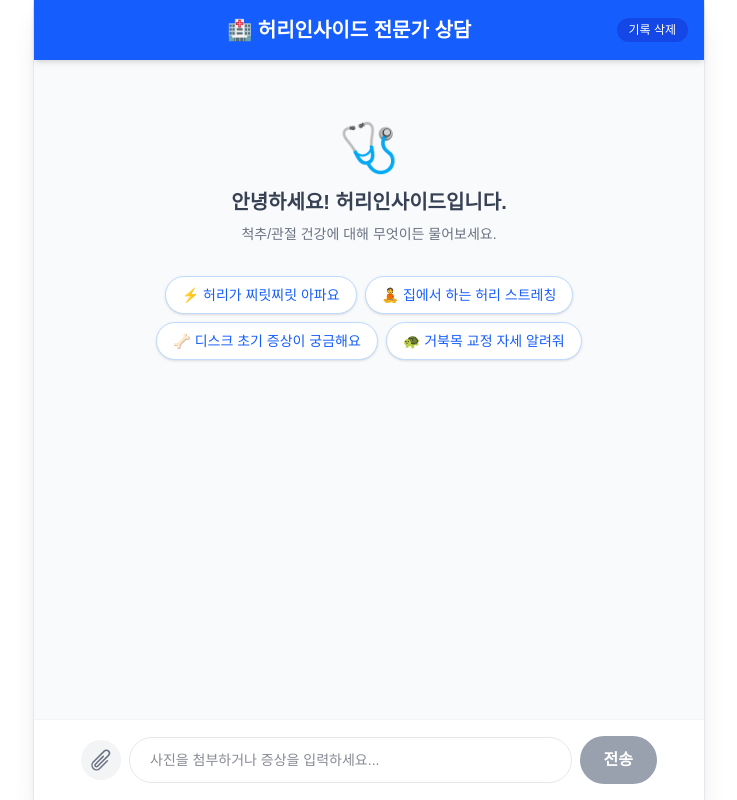
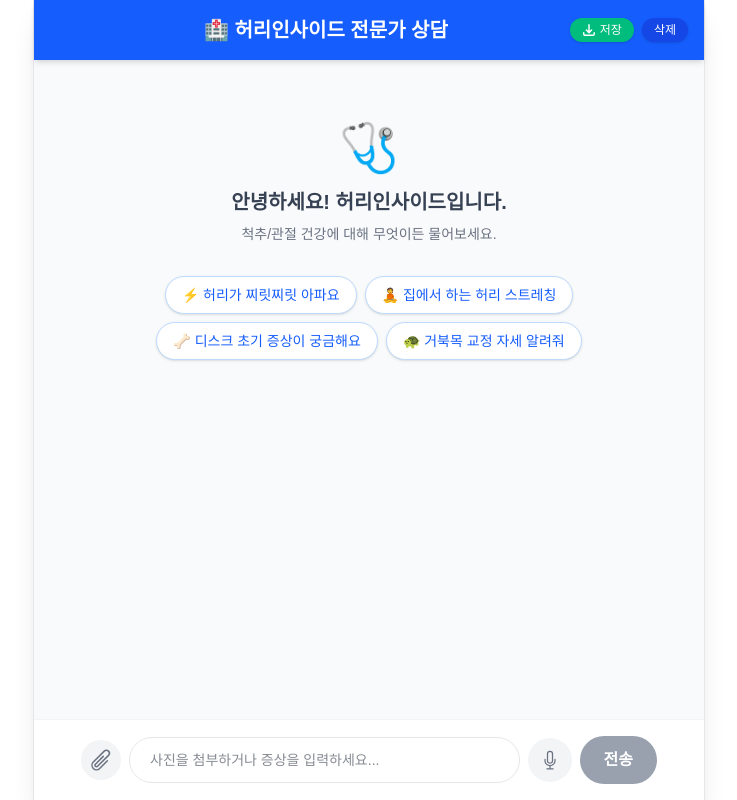
Before and after one commit to hoikjeon/gemini-web, a Next.js app: page / in a window 1280 px wide. Shown: the whole page, without its empty margins (271-1008 px from the left). Built offline with nearby package versions, Linux system fonts and the light colour scheme.

Commit message:
11일차: 음성 인식(STT) 기능 추가 및 Gemini 2.5 Flash 모델 업그레이드

```diff
--- a/app/page.tsx
+++ b/app/page.tsx
@@ -8,9 +8,9 @@ export default function Home() {
   const [inputValue, setInputValue] = useState("");
   const [isLoading, setIsLoading] = useState(false);
   const [selectedImage, setSelectedImage] = useState<string | null>(null);
+  const [isListening, setIsListening] = useState(false);
   const messagesEndRef = useRef<HTMLDivElement>(null);
 
-  // 추천 질문 리스트
   const quickReplies = [
     "⚡ 허리가 찌릿찌릿 아파요",
     "🧘 집에서 하는 허리 스트레칭",
@@ -48,6 +48,29 @@ export default function Home() {
     }
   };
 
+  const handleDownloadChat = () => {
+    if (messages.length === 0) {
+      alert("저장할 상담 기록이 없습니다.");
+      return;
+    }
+    const chatText = messages.map(msg => {
+      const roleName = msg.role === "user" ? "👤 환자" : "🏥 허리인사이드";
+      let content = msg.content;
+      if (msg.image) content = "[사진 첨부됨]\n" + content;
+      return `${roleName}:\n${content}\n\n--------------------------------------------------\n\n`;
+    }).join("");
+
+    const blob = new Blob([chatText], { type: "text/plain;charset=utf-8" });
+    const url = URL.createObjectURL(blob);
+    const link = document.createElement("a");
+    link.href = url;
+    link.download = "허리인사이드_사전문진표.txt";
+    document.body.appendChild(link);
+    link.click();
+    document.body.removeChild(link);
+    URL.revokeObjectURL(url);
+  };
+
   const handleImageUpload = (e: React.ChangeEvent<HTMLInputElement>) => {
     const file = e.target.files?.[0];
     if (file) {
@@ -59,7 +82,38 @@ export default function Home() {
 
   const handleRemoveImage = () => setSelectedImage(null);
 
-  // 만능 전송 로직
+  // ⭐ 타입스크립트 에러를 방지하는 마법의 'win' 치트키 적용!
+  const handleSpeechRecognition = () => {
+    const win = window as any; // 👈 깐깐한 검사를 무사통과하는 치트키입니다.
+
+    if (!("webkitSpeechRecognition" in win) && !("SpeechRecognition" in win)) {
+      alert("현재 브라우저에서는 음성 인식 기능을 지원하지 않습니다. 크롬(Chrome)이나 사파리(Safari)를 이용해 주세요.");
+      return;
+    }
+
+    const SpeechRecognition = win.SpeechRecognition || win.webkitSpeechRecognition;
+    const recognition = new SpeechRecognition();
+
+    recognition.lang = "ko-KR";
+    recognition.interimResults = false;
+    recognition.maxAlternatives = 1;
+
+    recognition.onstart = () => setIsListening(true);
+
+    recognition.onresult = (event: any) => {
+      const transcript = event.results[0][0].transcript;
+      setInputValue((prev) => prev + (prev ? " " : "") + transcript);
+    };
+
+    recognition.onerror = () => {
+      alert("음성 인식 중 오류가 발생했습니다. 다시 시도해 주세요.");
+      setIsListening(false);
+    };
+    recognition.onend = () => setIsListening(false);
+
+    recognition.start();
+  };
+
   const executeSend = async (textToSend: string, imageToSend: string | null) => {
     if (textToSend.trim() === "" && !imageToSend) return;
     if (isLoading) return;
@@ -117,9 +171,13 @@ export default function Home() {
     <main className="flex h-screen flex-col bg-gray-50 max-w-2xl mx-auto shadow-xl border-x border-gray-200 relative">
       <header className="bg-blue-600 p-4 text-white shadow-md flex justify-between items-center">
         <h1 className="text-xl font-bold flex-1 text-center ml-8">🏥 허리인사이드 전문가 상담</h1>
-        <button onClick={handleClearChat} className="text-xs bg-blue-700 px-3 py-1 rounded-full hover:bg-blue-800 transition">
-          기록 삭제
-        </button>
+        <div className="flex gap-2">
+          <button onClick={handleDownloadChat} className="text-xs bg-emerald-500 px-3 py-1 rounded-full text-white hover:bg-emerald-600 transition flex items-center gap-1 shadow-sm font-medium">
+            <svg xmlns="http://www.w3.org/2000/svg" fill="none" viewBox="0 0 24 24" strokeWidth={2.5} stroke="currentColor" className="w-3.5 h-3.5"><path strokeLinecap="round" strokeLinejoin="round" d="M3 16.5v2.25A2.25 2.25 0 005.25 21h13.5A2.25 2.25 0 0021 18.75V16.5M16.5 12L12 16.5m0 0L7.5 12m4.5 4.5V3" /></svg>
+            저장
+          </button>
+          <button onClick={handleClearChat} className="text-xs bg-blue-700 px-3 py-1 rounded-full hover:bg-blue-800 transition shadow-sm font-medium">삭제</button>
+        </div>
       </header>
 
       <div className="flex-1 overflow-y-auto p-4 flex flex-col gap-4">
@@ -128,14 +186,9 @@ export default function Home() {
             <p className="text-5xl mb-4">🩺</p>
             <p className="text-gray-700 font-bold text-xl">안녕하세요! 허리인사이드입니다.</p>
             <p className="text-gray-500 text-sm mt-2">척추/관절 건강에 대해 무엇이든 물어보세요.</p>
-
             <div className="mt-8 flex flex-wrap justify-center gap-2 max-w-md mx-auto">
               {quickReplies.map((reply, index) => (
-                <button
-                  key={index}
-                  onClick={() => handleQuickReply(reply)}
-                  className="bg-white border border-blue-200 text-blue-600 px-4 py-2 rounded-full text-sm font-medium hover:bg-blue-50 hover:border-blue-300 transition-all shadow-sm active:scale-95"
-                >
+                <button key={index} onClick={() => handleQuickReply(reply)} className="bg-white border border-blue-200 text-blue-600 px-4 py-2 rounded-full text-sm font-medium hover:bg-blue-50 hover:border-blue-300 transition-all shadow-sm active:scale-95">
                   {reply}
                 </button>
               ))}
@@ -145,21 +198,9 @@ export default function Home() {
 
         {messages.map((msg, index) => (
           <div key={index} className={`flex ${msg.role === "user" ? "justify-end" : "justify-start"}`}>
-            <div className={`px-4 py-3 max-w-[85%] text-sm leading-relaxed shadow-sm ${
-              msg.role === "user"
-                ? "bg-blue-500 text-white rounded-2xl rounded-tr-none whitespace-pre-wrap"
-                : "bg-white text-gray-800 border border-gray-100 rounded-2xl rounded-tl-none overflow-hidden"
-            }`}>
-              {msg.image && (
-                <img src={msg.image} alt="첨부됨" className="w-full max-w-xs h-auto rounded-lg mb-2 shadow-sm border border-blue-400" />
-              )}
-              {msg.role === "model" ? (
-                <div className="whitespace-pre-wrap break-words prose prose-sm">
-                  <ReactMarkdown>{msg.content}</ReactMarkdown>
-                </div>
-              ) : (
-                msg.content
-              )}
+            <div className={`px-4 py-3 max-w-[85%] text-sm leading-relaxed shadow-sm ${msg.role === "user" ? "bg-blue-500 text-white rounded-2xl rounded-tr-none whitespace-pre-wrap" : "bg-white text-gray-800 border border-gray-100 rounded-2xl rounded-tl-none overflow-hidden"}`}>
+              {msg.image && <img src={msg.image} alt="첨부됨" className="w-full max-w-xs h-auto rounded-lg mb-2 shadow-sm border border-blue-400" />}
+              {msg.role === "model" ? <div className="whitespace-pre-wrap break-words prose prose-sm"><ReactMarkdown>{msg.content}</ReactMarkdown></div> : msg.content}
             </div>
           </div>
         ))}
@@ -178,30 +219,39 @@ export default function Home() {
         {selectedImage && (
           <div className="relative inline-block w-24 h-24 max-w-xl mx-auto self-start ml-2 mb-2 animate-fade-in-up">
             <img src={selectedImage} alt="미리보기" className="object-cover w-full h-full rounded-lg border border-gray-300 shadow-sm" />
-            <button
-              onClick={handleRemoveImage}
-              className="absolute -top-2 -right-2 bg-red-500 text-white rounded-full w-6 h-6 flex items-center justify-center text-xs font-bold hover:bg-red-600 shadow-md"
-            >X</button>
+            <button onClick={handleRemoveImage} className="absolute -top-2 -right-2 bg-red-500 text-white rounded-full w-6 h-6 flex items-center justify-center text-xs font-bold hover:bg-red-600 shadow-md">X</button>
           </div>
         )}
 
         <div className="flex gap-2 max-w-xl mx-auto w-full items-center">
           <label htmlFor="imageUpload" className="cursor-pointer text-gray-500 hover:text-blue-600 transition-colors p-2 bg-gray-100 rounded-full hover:bg-gray-200">
-            <svg xmlns="http://www.w3.org/2000/svg" fill="none" viewBox="0 0 24 24" strokeWidth={1.5} stroke="currentColor" className="w-6 h-6">
-              <path strokeLinecap="round" strokeLinejoin="round" d="M18.375 12.739l-7.693 7.693a4.5 4.5 0 01-6.364-6.364l10.94-10.94A3 3 0 1119.5 7.372L8.552 18.32m.009-.01l-.01.01m5.699-9.941l-7.81 7.81a1.5 1.5 0 002.112 2.13" />
-            </svg>
+            <svg xmlns="http://www.w3.org/2000/svg" fill="none" viewBox="0 0 24 24" strokeWidth={1.5} stroke="currentColor" className="w-6 h-6"><path strokeLinecap="round" strokeLinejoin="round" d="M18.375 12.739l-7.693 7.693a4.5 4.5 0 01-6.364-6.364l10.94-10.94A3 3 0 1119.5 7.372L8.552 18.32m.009-.01l-.01.01m5.699-9.941l-7.81 7.81a1.5 1.5 0 002.112 2.13" /></svg>
           </label>
           <input type="file" id="imageUpload" accept="image/*" className="hidden" onChange={handleImageUpload} />
-          {/* ⭐ 여기에 text-gray-900 클래스를 추가해서 글씨를 진하게 만들었습니다! ⭐ */}
+
           <input
             type="text"
             value={inputValue}
             onChange={(e) => setInputValue(e.target.value)}
             onKeyDown={handleKeyDown}
-            disabled={isLoading}
-            placeholder="사진을 첨부하거나 증상을 입력하세요..."
+            disabled={isLoading || isListening}
+            placeholder={isListening ? "말씀해 주세요... 👂" : "사진을 첨부하거나 증상을 입력하세요..."}
             className="flex-1 rounded-full border border-gray-200 px-5 py-3 text-sm text-gray-900 focus:outline-none focus:ring-2 focus:ring-blue-400 transition-all disabled:bg-gray-100 disabled:cursor-not-allowed"
           />
+
+          <button
+            onClick={handleSpeechRecognition}
+            disabled={isLoading}
+            className={`p-3 rounded-full transition-all flex-shrink-0 ${
+              isListening ? "bg-red-500 text-white animate-pulse" : "bg-gray-100 text-gray-500 hover:bg-gray-200 hover:text-blue-600"
+            }`}
+            title="음성으로 입력하기"
+          >
+            <svg xmlns="http://www.w3.org/2000/svg" fill="none" viewBox="0 0 24 24" strokeWidth={1.5} stroke="currentColor" className="w-5 h-5">
+              <path strokeLinecap="round" strokeLinejoin="round" d="M12 18.75a6 6 0 006-6v-1.5m-6 7.5a6 6 0 01-6-6v-1.5m6 7.5v3.75m-3.75 0h7.5M12 15.75a3 3 0 01-3-3V4.5a3 3 0 116 0v8.25a3 3 0 01-3 3z" />
+            </svg>
+          </button>
+
           <button
             onClick={handleSend}
             disabled={isLoading || (inputValue.trim() === "" && !selectedImage)}
```
Also changed, not shown: app/api/chat/route.ts (+3 -6 lines).
